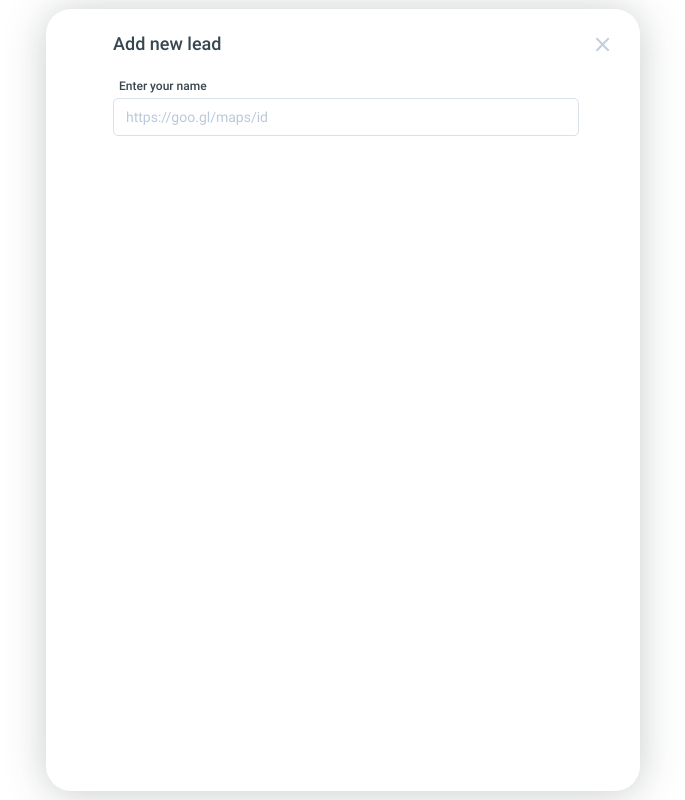
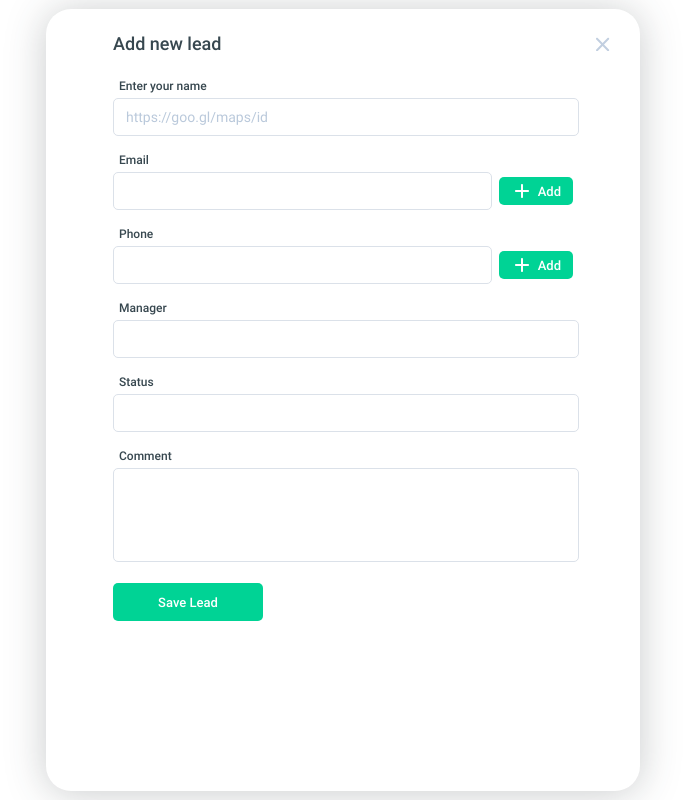
Before and after one commit to IvanDevYo/test-task1, a Vue app: page / in a window 1280 px wide. Shown: the whole page, without its empty margins (297-982 px from the left). Built offline with nearby package versions, Linux system fonts and the light colour scheme.

Commit message:
Added other inputs

```diff
--- a/src/App.vue
+++ b/src/App.vue
@@ -48,6 +48,7 @@ button {
   height: 34px;
   text-indent: 10px;
   color: #000;
+  resize: none;
   &::placeholder {
     font-family: Roboto, sans-serif;
     color: #BAC9DB;
--- a/src/components/Button.vue
+++ b/src/components/Button.vue
@@ -1,5 +1,7 @@
 <template>
-  <button class="btn"></button>
+  <button class="btn">
+    <slot></slot>
+  </button>
 </template>
 
 <script>
@@ -8,6 +10,19 @@ export default {
 }
 </script>
 
-<style scoped>
-
+<style lang="scss" scoped>
+  .btn {
+    font-family: Roboto, sans-serif;
+    font-weight: 500;
+    font-size: 13px;
+    display: flex;
+    justify-content: center;
+    align-items: center;
+    background: #00d395;
+    border-radius: 5px;
+    color: #fff;
+    height: 38px;
+    min-width: 150px;
+    padding: 0 16px;
+  }
 </style>
--- a/src/components/Form.vue
+++ b/src/components/Form.vue
@@ -1,27 +1,69 @@
 <template>
   <div class="form">
-    <InputBlock>
+    <InputBlock class="default--input_block">
       <template v-slot:title>
         Enter your name
       </template>
       <TextInput placeholder="https://goo.gl/maps/id"></TextInput>
     </InputBlock>
+    <InputBlock class="default--input_block">
+      <template v-slot:title>
+        Email
+      </template>
+      <TextMultiInput></TextMultiInput>
+    </InputBlock>
+    <InputBlock class="default--input_block">
+      <template v-slot:title>
+        Phone
+      </template>
+      <TextMultiInput></TextMultiInput>
+    </InputBlock>
+    <InputBlock class="default--input_block">
+      <template v-slot:title>
+        Manager
+      </template>
+      <TextInput></TextInput>
+    </InputBlock>
+    <InputBlock class="default--input_block">
+      <template v-slot:title>
+        Status
+      </template>
+      <TextInput></TextInput>
+    </InputBlock>
+    <InputBlock class="default--input_block">
+      <template v-slot:title>
+        Comment
+      </template>
+      <InputTextArea></InputTextArea>
+    </InputBlock>
+    <Button>Save Lead</Button>
   </div>
 </template>
 
 <script>
 import InputBlock from './InputBlock'
 import TextInput from './TextInput'
+import TextMultiInput from './TextMultiInput'
+import InputTextArea from './InputTextArea'
+import Button from './Button'
 
 export default {
   name: "Form",
   components: {
     InputBlock,
     TextInput,
+    TextMultiInput,
+    InputTextArea,
+    Button,
   }
 }
 </script>
 
-<style scoped>
-
+<style lang="scss" scoped>
+  .default--input_block {
+    margin-bottom: 17px;
+    &:last-child {
+      margin-bottom: 0;
+    }
+  }
 </style>
--- /dev/null
+++ b/src/components/InputTextArea.vue
@@ -0,0 +1,15 @@
+<template>
+  <textarea class="default-input input--textarea" cols="30" rows="10"></textarea>
+</template>
+
+<script>
+export default {
+  name: "InputTextArea",
+}
+</script>
+
+<style lang="scss" scoped>
+  .input--textarea {
+    height: 88px;
+  }
+</style>
--- a/src/components/TextMultiInput.vue
+++ b/src/components/TextMultiInput.vue
@@ -1,13 +1,43 @@
 <template>
-  <div class="multi_input"></div>
+  <div class="multi_input">
+    <input class="default-input" type="text">
+    <button-component
+      class="btn-add"
+    >
+      <div class="plus-icon"></div>
+      Add
+    </button-component>
+  </div>
 </template>
 
 <script>
+import Button from './Button'
+
 export default {
-  name: "TextMultiInput"
+  name: "TextMultiInput",
+  components: {
+    'button-component': Button,
+  }
 }
 </script>
 
-<style scoped>
+<style lang="scss" scoped>
+  .multi_input {
+    display: flex;
+    align-items: center;
+  }
 
+  .plus-icon {
+    width: 14px;
+    height: 14px;
+    background: url("../assets/plus.svg");
+    margin-right: 9px;
+  }
+
+  .btn-add {
+    padding: 0 12px 0 16px;
+    height: 28px;
+    min-width: initial;
+    margin-left: 7px;
+  }
 </style>
```
Also changed, not shown: src/assets/plus.svg (added).
